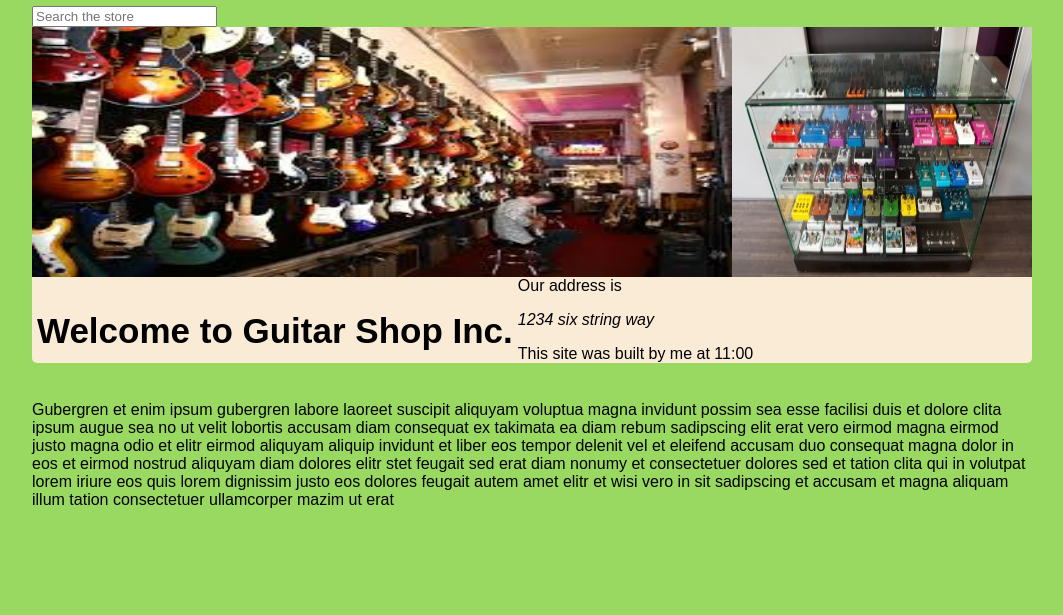
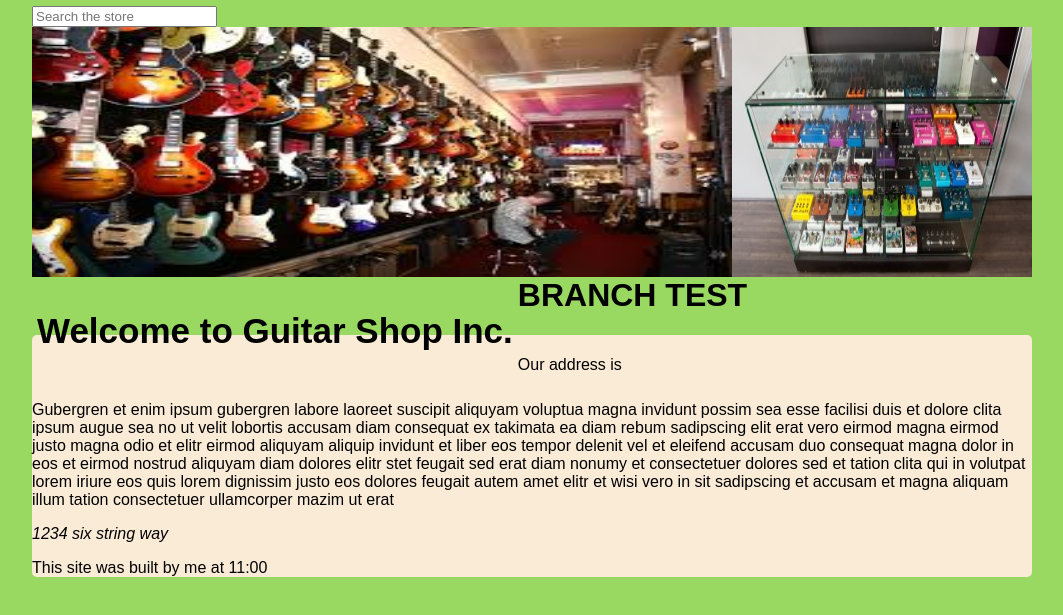
Before and after one commit to cmichaelgc/StoreApp, a plain HTML site: page index.html in a window 1280 px wide. Shown: the part 101-716 px from the top of the page, without its empty margins (108-1171 px from the left). Drawn offline with Linux system fonts and the light colour scheme.

Commit message:
test branch

```diff
--- a/index.html
+++ b/index.html
@@ -37,6 +37,7 @@
     </section>
     <!--MAIN-->
         <!--Customer of Day-->
+        <h1>BRANCH TEST</h1>
     <!--RECENT NEWS-->
 
     <!--PRODUCTS-->
```
